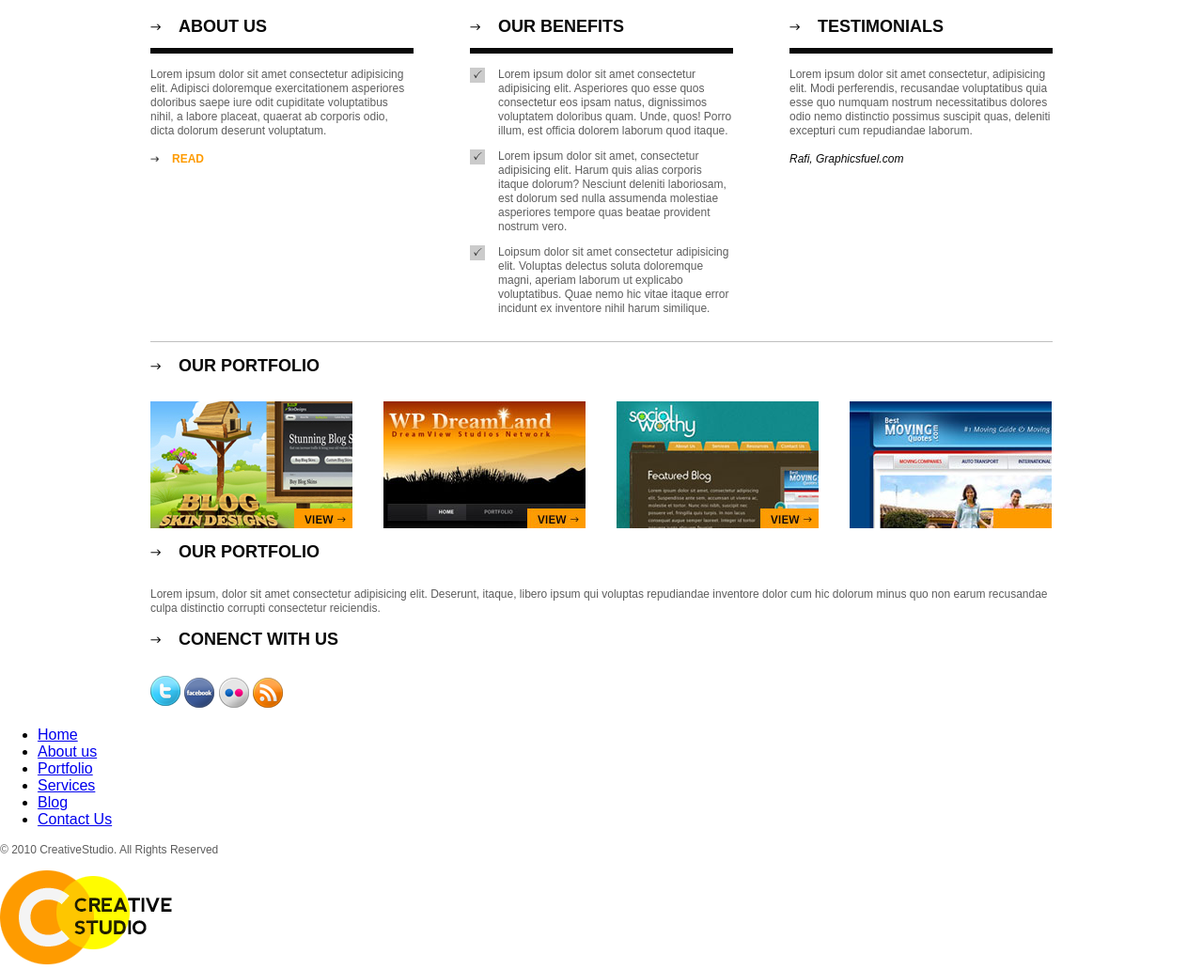
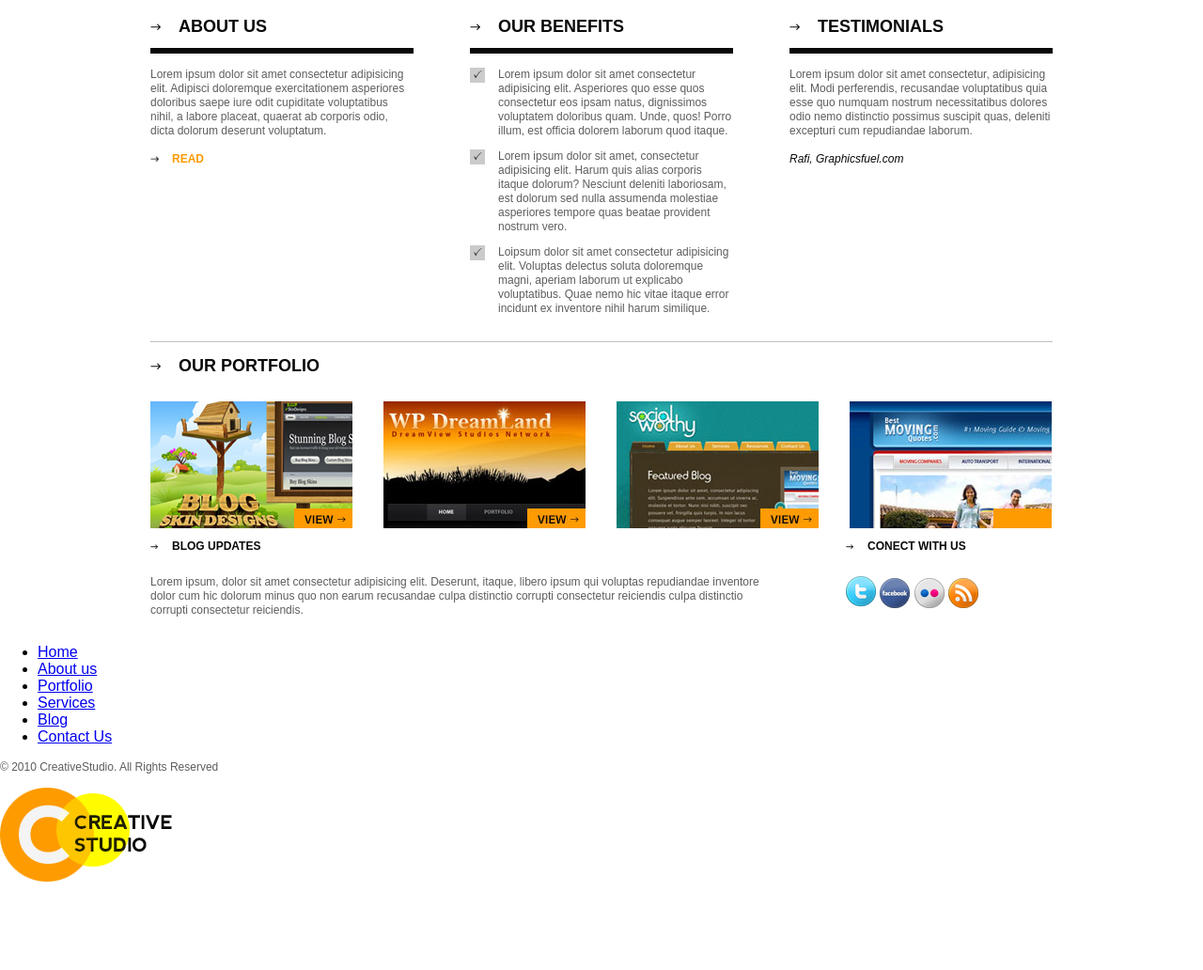
Before and after one commit to mariaconejo/Creative-Studio, a plain HTML site: page index.html in a window 1280 px wide. Shown: the part 598-1630 px from the top of the page at 94% size. After the commit the page ends 1542 px from the top, so only its background shows below. Drawn offline with Linux system fonts and the light colour scheme.

Commit message:
Se agrego html y css de blog

```diff
--- a/css/styles.css
+++ b/css/styles.css
@@ -195,3 +195,19 @@ p{
 .box-img + .box-img{
     margin-left: 33px;
 }
+
+/* BLOG */
+
+#blog-updates{
+
+    width:660px;
+    float: left;
+    margin-right: 80px;
+
+}
+
+#social{
+    width: 220px;
+    float: right;
+
+}
--- a/index.html
+++ b/index.html
@@ -93,26 +93,31 @@
             <!--FIN DEL PORTAFOLIO-->
 
             <!--COMIENZO DEL BLOG-->
-            <div id="blog" >
-                <div>
-                    <h2>OUR PORTFOLIO</h2>
+            <div id="blog" class="clearfix">
+                <div id= "blog-updates">
+                    <h3>Blog updates</h3>
                     <p>Lorem ipsum, dolor sit amet consectetur adipisicing elit. Deserunt, itaque, libero ipsum qui voluptas repudiandae
-                    inventore dolor cum hic dolorum minus quo non earum recusandae culpa distinctio corrupti consectetur reiciendis.</p>
+                    inventore dolor cum hic dolorum minus quo non earum recusandae culpa distinctio corrupti consectetur reiciendis
+                    culpa distinctio corrupti consectetur reiciendis.
+                    </p>
                 </div>
+
                 <!--COMIENZO DE REDES SOCIALES-->
-                <div>
-                    <h2>CONENCT WITH US </h2>
+                <div id="social">
+                    <h3>Conect with us</h3>
                     <a href="#" target="_blank"><img src="img/icono-tw.png"     alt="twitter"></a>
                     <a href="#" target="_blank"><img src="img/iocno-blue.png"   alt="facebook"></a>
                     <a href="#" target="_blank"><img src="img/icono-gray.png"   alt=""></a>
                     <a href="#" target="_blank"><img src="img/icono-orange.png" alt=""></a>
                 </div>
+
                 <!--FIN DE REDES SOCIALES-->
             </div>
             <!--FIN DEL BLOG-->
 
         </div>
         <!--FIN DEL CONTENIDO-->
+
 
         <!--COMIENZO DEL FOOTER-->
         <div id="footer">
```
